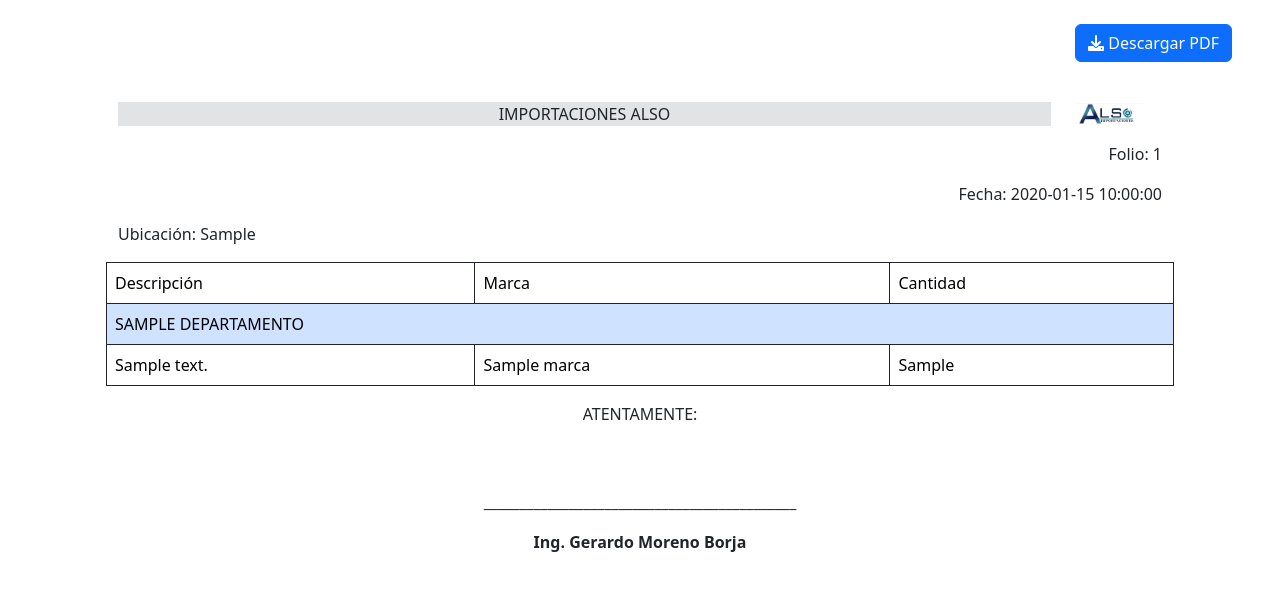
After one commit to mari1702/Coproins, a PHP site: page /inventory-pdf.php?id=1 in a window 1280 px wide. The commit adds this page. Shown: the top 591 px of the page. Run offline with PHP 8.4, Linux system fonts and the light colour scheme; tables that the repository leaves empty or names only in its code hold one stand-in row (values such as "Sample post"); some libraries are stand-ins or nearby versions.

Commit message:
Se añadio funcion para descargar pdf de cotizacion

```diff
--- a/controllers/InventarioController.php
+++ b/controllers/InventarioController.php
@@ -117,7 +117,6 @@ class InventarioController {
 
             // Eliminar herramientas de el inventario
             $oldHerramientas = $inventario->getHerramientas();
-            error_log(print_r($herramientas, true));
 
             foreach ($oldHerramientas as $herramienta) {
                 $inventario->removeTool($herramienta['herramienta']->getId());
--- /dev/null
+++ b/views/inventory-pdf.php
@@ -0,0 +1,214 @@
+<?php
+require_once "../models/Inventario.php";
+
+$inventario = Inventario::getById($_GET['id']);
+$herramientas = $inventario->getHerramientas();
+
+?>
+
+<!DOCTYPE html>
+<html lang="en">
+<head>
+    <meta charset="UTF-8">
+    <meta name="viewport" content="width=device-width, initial-scale=1.0">
+
+    <!--  Bootstrap CSS    -->
+    <link href="https://cdn.jsdelivr.net/npm/bootstrap@5.3.5/dist/css/bootstrap.min.css" rel="stylesheet"
+        integrity="sha384-SgOJa3DmI69IUzQ2PVdRZhwQ+dy64/BUtbMJw1MZ8t5HZApcHrRKUc4W0kG879m7" crossorigin="anonymous">
+    <!--  Navbar CSS    -->
+    <link rel="stylesheet" href="../css/navbar.css">
+    <!-- Icons -->
+    <link href="https://cdnjs.cloudflare.com/ajax/libs/font-awesome/6.0.0/css/all.min.css" rel="stylesheet">
+    <script src="https://cdnjs.cloudflare.com/ajax/libs/jspdf/2.5.1/jspdf.umd.min.js"></script>
+    <script src="https://cdnjs.cloudflare.com/ajax/libs/jspdf-autotable/3.5.31/jspdf.plugin.autotable.min.js"></script>
+
+    <title>Inventario</title>
+
+</head>
+<body>
+    <section class="container-fluid">
+        <div class="row m-4">
+            <div class="d-flex justify-content-end mb-3">
+                <button class="btn btn-primary" onclick="downloadPDF()">
+                    <i class="fas fa-download"></i> Descargar PDF
+                </button>
+            </div>
+        </div>
+
+    </section>
+    <section class="container" id="inventario">
+        <div class="row m-4">
+            <div class="row">
+                <div class="col-11">
+                    <p class="text-center bg-secondary-subtle">IMPORTACIONES ALSO</p>
+                </div>
+                <div class="col-1 text-end">
+                    <img src="../images/logo-also.png" alt="logo" height="25" style="max-height: 25px;">
+                </div>
+            </div>
+
+            <p class="text-end">Folio: <?= $inventario->getId()?></p>
+            <p class="text-end">Fecha: <?= $inventario->getFecha()?></p>
+
+            <p>Ubicación: <?= $inventario->getUbicacion()?></p>
+            <table class="table border border-dark" id="pricesTable" >
+                <thead>
+                    <tr>
+                        <td scope="col" class="border border-dark" >Descripción</td>
+                        <td scope="col" class="border border-dark">Marca</td>
+                        <td scope="col" class="border border-dark">Cantidad</td>
+                    </tr>
+                </thead>
+                <tbody>
+                    <?php
+                    $herramientasPorDepartamento = [];
+                    foreach($herramientas as $herramienta) {
+                        $departamento = $herramienta['herramienta']->getDepartamento()->getNombre();
+                        if(!isset($herramientasPorDepartamento[$departamento])) {
+                            $herramientasPorDepartamento[$departamento] = [];
+                        }
+                        $herramientasPorDepartamento[$departamento][] = $herramienta;
+                    }
+
+                    foreach($herramientasPorDepartamento as $departamento => $herramientasDepartamento):
+                    ?>
+                    <tr>
+                        <td colspan="4" class="table-primary border border-dark text-uppercase">
+                           <?= $departamento ?>
+                        </td>
+                    </tr>
+                    <?php foreach($herramientasDepartamento as $herramienta):?>
+                    <tr class="border border-dark">
+                        <td class="border border-dark"><?= $herramienta['herramienta']->getDescripcion()?></td>
+                        <td class="border border-dark"><?= $herramienta['herramienta']->getMarca()->getNombre()?></td>
+                        <td class="border border-dark"><?= $herramienta['cantidad']?></td>
+                    </tr>
+                    <?php endforeach;
+                    endforeach;?>
+                </tbody>
+
+            </table>
+
+
+            <div class="mb-5">
+                <p class="text-uppercase text-center">Atentamente:</p>
+            </div>
+            <p class="text-uppercase text-center">____________________________________________</p>
+            <p class="text-center"> <b>Ing. Gerardo Moreno Borja</b> </p>
+
+
+        </div>
+
+    </section>
+
+
+
+
+    <script>
+
+        function downloadPDF() {
+            const { jsPDF } = window.jspdf;
+            const doc = new jsPDF();
+
+            // Configuración inicial
+            doc.setFont("helvetica");
+            doc.setFontSize(12);
+
+            // Agregar logo
+            const img = new Image();
+            img.src = '../images/logo-also.png';
+
+            // Esperar a que la imagen se cargue
+            img.onload = function() {
+
+                // Información de la cotización
+                doc.setFontSize(10);
+                doc.text(`Folio: ${<?= $inventario->getId()?>}`, 195, 25, { align: "right" });
+                doc.text(`Fecha: ${<?= json_encode($inventario->getFecha())?>}`, 195, 30, { align: "right" });
+
+                // Datos de la ubicacion
+                doc.text(`Ubicación: ${<?= json_encode($inventario->getUbicacion())?>}`, 15, 35);
+
+                // Tabla de herramientas
+                const tableColumn = ["Descripción", "Marca", "Cantidad"];
+                const tableRows = [];
+
+                <?php foreach($herramientasPorDepartamento as $departamento => $herramientasDepartamento):?>
+                    tableRows.push([{
+                        content: "<?= $departamento ?>",
+                        colSpan: 4,
+                        styles: { fillColor: [200, 200, 200] }
+                    }]);
+
+                    <?php foreach($herramientasDepartamento as $herramienta): ?>
+                    tableRows.push([
+                        <?= json_encode($herramienta['herramienta']->getDescripcion()) ?>,
+                        <?= json_encode($herramienta['herramienta']->getMarca()->getNombre()) ?>,
+                        <?= json_encode($herramienta['cantidad']) ?>,
+                    ]);
+                    <?php endforeach; ?>
+                <?php endforeach; ?>
+
+
+                doc.autoTable({
+                    head: [tableColumn],
+                    body: tableRows,
+                    startY: 40,
+                    theme: 'grid',
+                    styles: {
+                        fontSize: 10,
+                        cellPadding: 3
+                    },
+                    headStyles: {
+                        fillColor: [85, 188, 209],
+                        textColor: 255
+                    },
+                    pageBreak: 'auto',
+                    margin: { top: 60 },
+                    didDrawPage: function(data) {
+                        // Agregar encabezado y logo en cada página
+                        doc.setFontSize(16);
+                        doc.text("IMPORTACIONES ALSO", 105, 15, { align: "center" });
+                        doc.addImage(img, 'PNG', 160, 10, 40, 10);
+
+                        // Agregar pie de página
+                        doc.setFontSize(10);
+                        doc.text("IMPORTACIONES ALSO", 10, 285);
+                        doc.text("Cel: 55 45 57 88 96", 150, 285);
+                        doc.text("Mail: proyectos@imp-also.com", 150, 290);
+                    }
+                });
+
+                // firma
+                const finalY = doc.lastAutoTable.finalY + 10;
+
+                // Verificar si hay espacio suficiente para las notas y firma
+                if (finalY > 250) {
+                    doc.addPage();
+                    yPosition = 20;
+                }
+
+
+                var yPosition = finalY; // Posición inicial después de la tabla
+
+                // Firma
+                doc.text("ATENTAMENTE:", 105, yPosition + 10, { align: "center" });
+                doc.text("____________________________________________", 105, yPosition + 30, { align: "center" });
+                doc.text("Ing. Gerardo Moreno Borja", 105, yPosition + 35, { align: "center" });
+
+                // Guardar el PDF
+                doc.save(`inventario_${<?= $inventario->getId() ?>}.pdf`);
+            };
+        }
+
+        document.addEventListener('DOMContentLoaded', function() {
+        });
+    </script>
+
+
+    <!--   Bootstrap JS   -->
+    <script src="https://cdn.jsdelivr.net/npm/bootstrap@5.3.5/dist/js/bootstrap.bundle.min.js"
+        integrity="sha384-k6d4wzSIapyDyv1kpU366/PK5hCdSbCRGRCMv+eplOQJWyd1fbcAu9OCUj5zNLiq"
+        crossorigin="anonymous"></script>
+</body>
+</html>
```
Also changed, not shown: views/edit-inventory.php (+11 -3 lines), views/inventories.php (+12 -2 lines).
